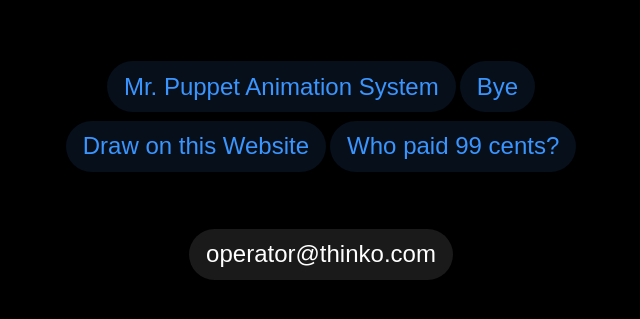
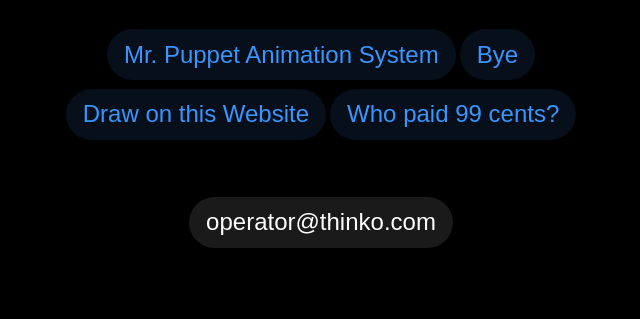
Before and after one commit to altbizney/thinko-www-2022, a website built with Vite: page index.html in a window 1280 px wide. Shown: the part 449-768 px from the top of the page, without its empty margins (319-959 px from the left). Built offline with nearby package versions, Linux system fonts and the light colour scheme; a web font is replaced by a local one.

Commit message:
padding-tweak

```diff
--- a/style.css
+++ b/style.css
@@ -27,6 +27,7 @@ h1 {
   max-width: 640px;
   padding: 2em;
   margin: 0 auto;
+  margin-top: -2em;
 }
 
 
```
